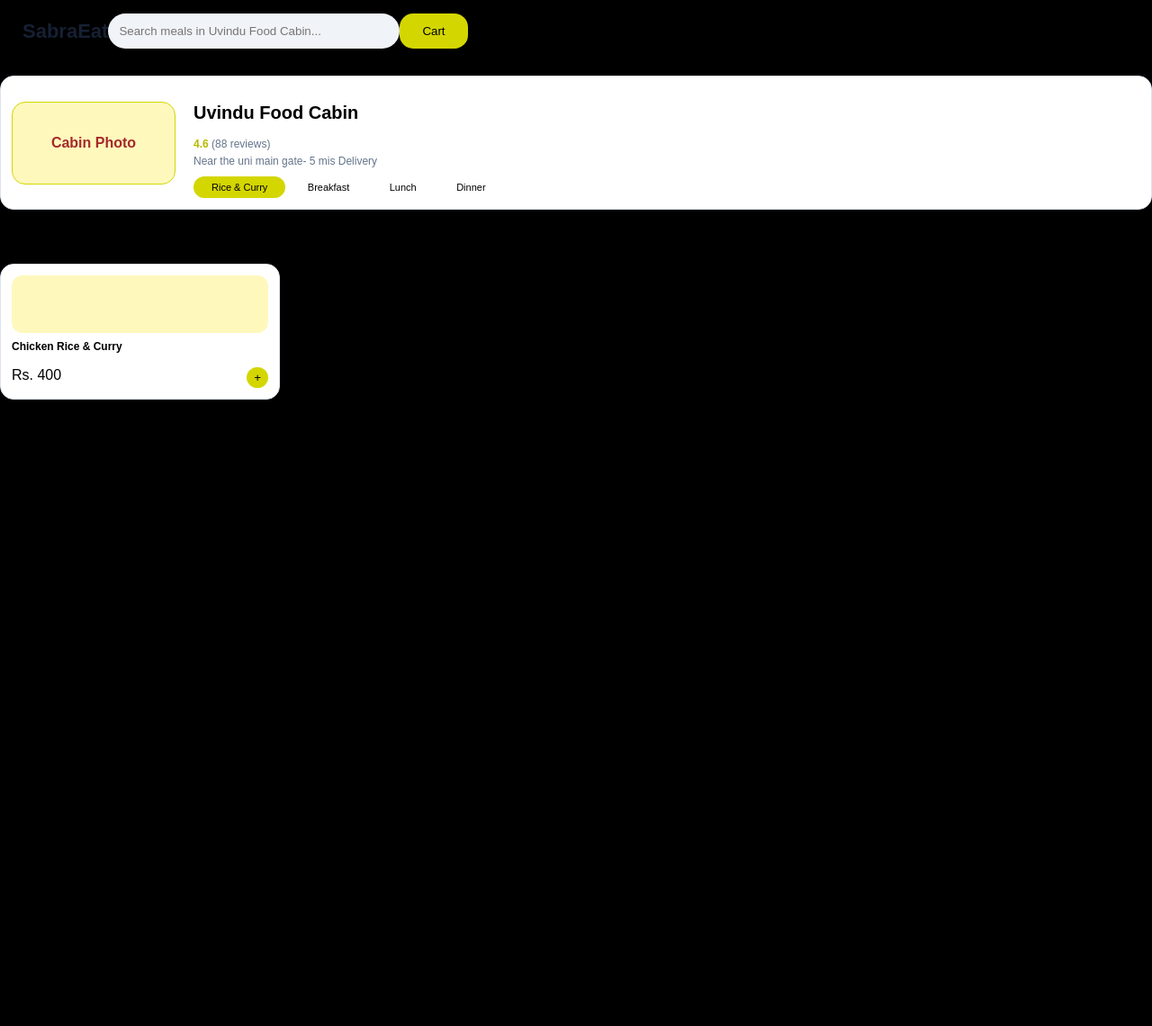
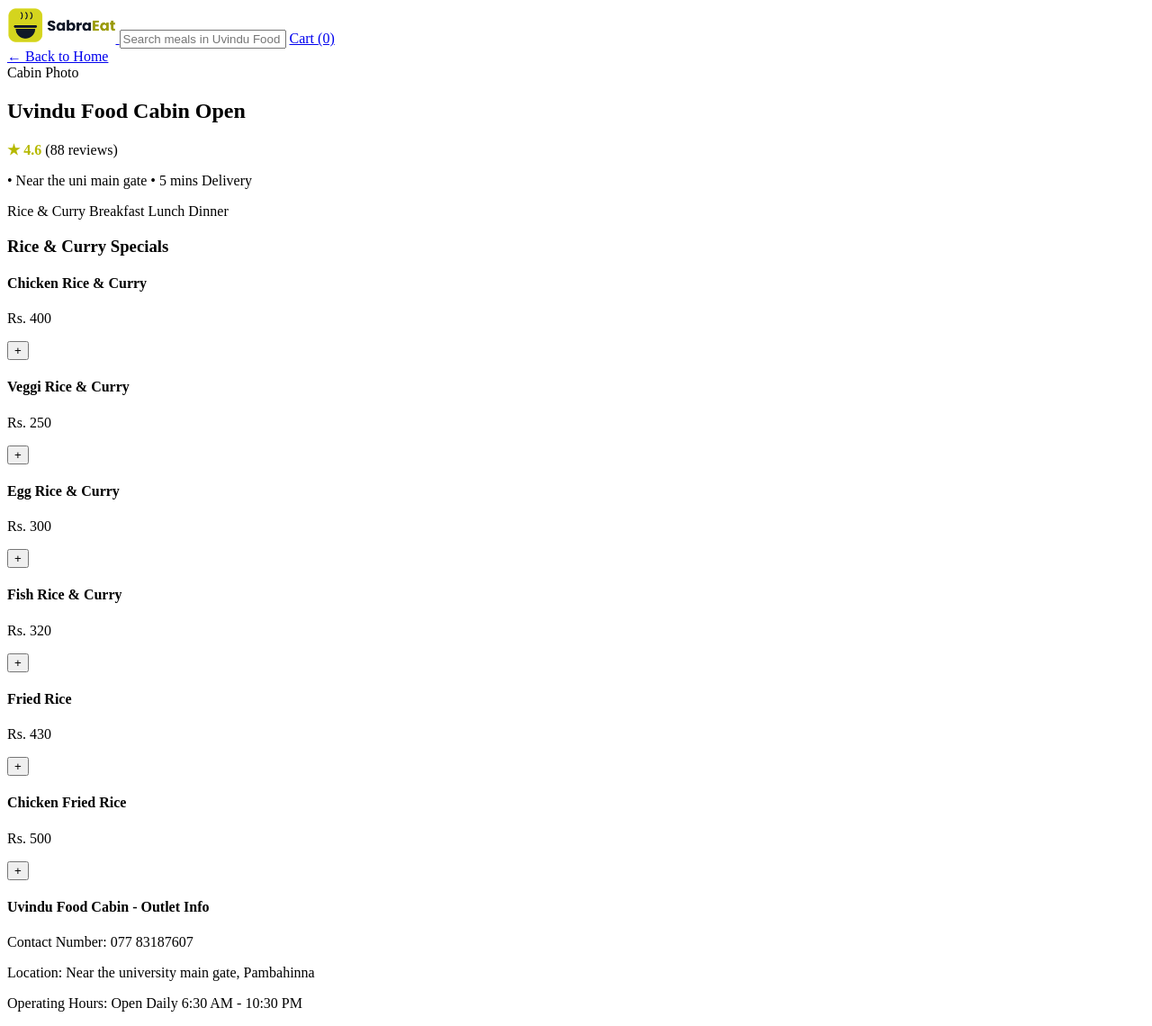
Before and after one commit to Ravindu-Prabod/SabraEat_PHP_Project, a Laravel app: template resources/views/outlets/uvindu.blade.php in a window 1280 px wide. Shown: the whole page at 90% size. Before the commit the page ends 444 px from the top, so only its background shows below. Run offline with Laravel 12, Linux system fonts and the light colour scheme; the template is opened without the code that fills it, so the values that code supplies are empty.

Commit message:
html code for Uvindu Food Cabin page

```diff
--- a/resources/views/outlets/uvindu.blade.php
+++ b/resources/views/outlets/uvindu.blade.php
@@ -3,155 +3,103 @@
     <head>
         <title>SabraEat - Uvindu Food Cabin</title>
         <style>
-            body{
-                font-family:Arial;
-                background-color:black;
-                margin:0;
-            }
 
-            .navbar{
-                backgound-color:white;
-                padding:15px 25px;
-                display:flex;
-                jstify-content:space-between;
-                align-items:center;
-            }
-            .logo{
-                color:#172033;
-                font-size:22px;
-                font-weight:bold;
-            }
-            .search{
-                width:300px;
-                padding:12px;
-                border:none;
-                background-color:#f0f3f7;
-                border-radius:20px;
-            }
-            button{
-                background-color:#d4d600;
-                border:none;
-                padding:12px 25px;
-                border-radius:15px;
-            }
-          .outlet{
-            background-color:white;
-            border:1px solid #dce4ed;
-            border-radius: 15px;
-            padding: 12px;
-            margin-top:15px;
-            display:flex;
-            align-items:center;
-          }
-
-          .photo{
-            width:180px;
-            height:90px;
-            background-color:#fff8bd;
-            border:1px solid #d4d600;
-            border-radius:15px;
-            text-align:center;
-            line-height:90px;
-            color:brown;
-            font-weight:bold;
-            margin-right:20px;
-          }
-
-          .details h2{
-            font-size:20px;
-            margin-bootm:5px;
-          }
-
-          .details p{
-            font-size:12px;
-            color:#64748b;
-            margin:5px 0;
-          }
-          .category{
-            display:inline-block;
-            background-color:#fof3f7;
-            padding:6px 20px;
-            border-radius:20px;
-            font-size:11px;
-            margin-top:5px;
-          }
-          .active{
-            background-color:#d4d600;
-          }
-
-          .menu-title{
-            font-size:18px;
-            margin-top:15px;
-          }
-          .food-menu{
-           display:grid;
-           grid-template-columns:repeat(4,1fr);
-           gap:12px;
-          }
-          .food-card{
-            background-color:white;
-            border:1px solid #dce4ed;
-            border-radius:15px;
-            padding:12px;
-            height:125px;
-          }
-          .food-image{
-            background-color:#fff8bd;
-            height:64px;
-            border-radius:12px;
-            margin-bottom:8px;
-          }
-          .food-card h4{
-            font-size:12px;
-            margin:3px 0;
-          }
-          .food card p{
-            font-size:12px;
-            font-weight:bold;
-            margin:3px 0;
-          }
-          .add{
-            float:right;
-            padding:4px 8px;
-            border-radius:50%;
-          }
         </style>
         </head>
         <body>
    <div class="navbar">
-            <div class="logo">
-                SabraEat
+        <a href="#" class="logo">
+       <img src="{{ asset('images/Logo.png') }}" alt="SabraEat Logo" style="height: 40px;">
+        </a>
+        <input type="text" class="search" placeholder="Search meals in Uvindu Food Cabin...">
+        <a href="#" class="cart-btn">Cart (0)</a>
     </div>
-            <input type="text" class="search" placeholder="Search meals in Uvindu Food Cabin...">
-            <button>Cart</button>
-            </div>
+
+    <div class="container">
+        <a href="#" class="back-link">← Back to Home</a>
+
         <div class="outlet">
-                <div class="photo">
-                    Cabin Photo
-                </div>
+            <div class="photo">Cabin Photo</div>
             <div class="details">
-                    <h2>Uvindu Food Cabin</h2>
-                <p>
-                    <b style="color:#b6b900;">4.6</b>
-                    (88 reviews)
-                 </p>
-                 <p>
-                    Near the uni main gate- 5  mis Delivery
-                 </p>
+                <h2>Uvindu Food Cabin <span class="status-badge">Open</span></h2>
+                <p><b style="color:#b6b900;">★ 4.6</b> (88 reviews)</p>
+                <p>• Near the uni main gate • 5 mins Delivery</p>
+                <div class="categories">
                     <span class="category active">Rice & Curry</span>
                     <span class="category">Breakfast</span>
                     <span class="category">Lunch</span>
                     <span class="category">Dinner</span>
                 </div>
             </div>
-           <h3 class="Menu-title">Rice & Curry Specials</h3>
+        </div>
+
+        <h3 class="menu-title">Rice & Curry Specials</h3>
+
         <div class="food-menu">
             <div class="food-card">
                 <div class="food-image"></div>
                 <h4>Chicken Rice & Curry</h4>
-                <p>Rs. 400<button class="add">+</button>
-</div>>
-            <p>Fresh and Delicious Food</p>
+                <div class="card-bottom">
+                    <p>Rs. 400</p>
+                    <button class="add">+</button>
+                </div>
+            </div>
+
+            <div class="food-card">
+                <div class="food-image"></div>
+                <h4>Veggi Rice & Curry</h4>
+                <div class="card-bottom">
+                    <p>Rs. 250</p>
+                    <button class="add">+</button>
+                </div>
+            </div>
+
+            <div class="food-card">
+                <div class="food-image"></div>
+                <h4>Egg Rice & Curry</h4>
+                <div class="card-bottom">
+                    <p>Rs. 300</p>
+                    <button class="add">+</button>
+                </div>
+            </div>
+
+            <div class="food-card">
+                <div class="food-image"></div>
+                <h4>Fish Rice & Curry</h4>
+                <div class="card-bottom">
+                    <p>Rs. 320</p>
+                    <button class="add">+</button>
+                </div>
+            </div>
+
+            <div class="food-card">
+                <div class="food-image"></div>
+                <h4>Fried Rice</h4>
+                <div class="card-bottom">
+                    <p>Rs. 430</p>
+                    <button class="add">+</button>
+                </div>
+            </div>
+
+            <div class="food-card">
+                <div class="food-image"></div>
+                <h4>Chicken Fried Rice</h4>
+                <div class="card-bottom">
+                    <p>Rs. 500</p>
+                    <button class="add">+</button>
+                </div>
+            </div>
+        </div>
+
+        <div class="outlet-info-box">
+            <h4>Uvindu Food Cabin - Outlet Info</h4>
+            <p>Contact Number: 077 83187607</p>
+            <p>Location: Near the university main gate, Pambahinna</p>
+            <p>Operating Hours: Open Daily 6:30 AM - 10:30 PM</p>
+        </div>
+    </div>
+
 </body>
 
+
 </html>
```
Also changed, not shown: public/images/Logo.png (added). Lines whose indentation alone changed are shown as unchanged.
